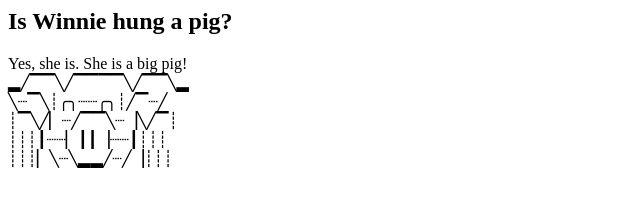
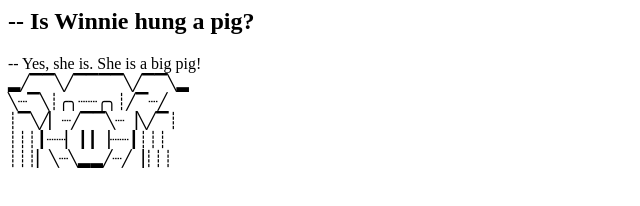
Before and after one commit to marswen/marswen.github.io, a plain HTML site: page index.html in a window 1280 px wide. Shown: the whole page, without its empty margins (0-640 px from the left). Drawn offline with Linux system fonts and the light colour scheme.

Commit message:
Update index.html

```diff
--- a/index.html
+++ b/index.html
@@ -1,6 +1,6 @@
-<h2>Is Winnie hung a pig? </h2>
+<h2>-- Is Winnie hung a pig? </h2>
 
-<h>Yes, she is. She is a big pig!</h>
+<h>-- Yes, she is. She is a big pig!</h>
 
 <div>
 ▂╱▔▔╲╱▔▔▔▔╲╱▔▔╲▂<br>
```
